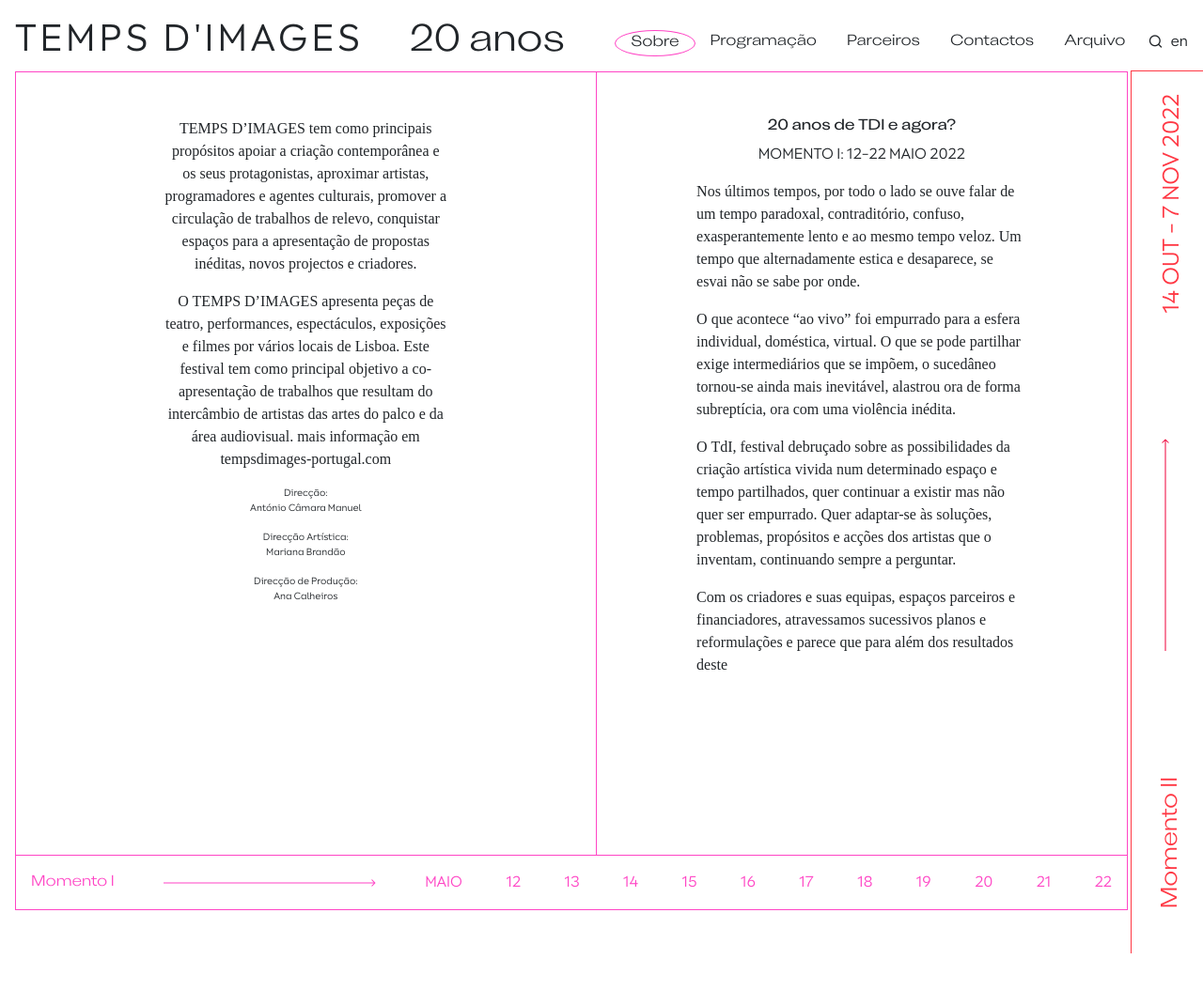
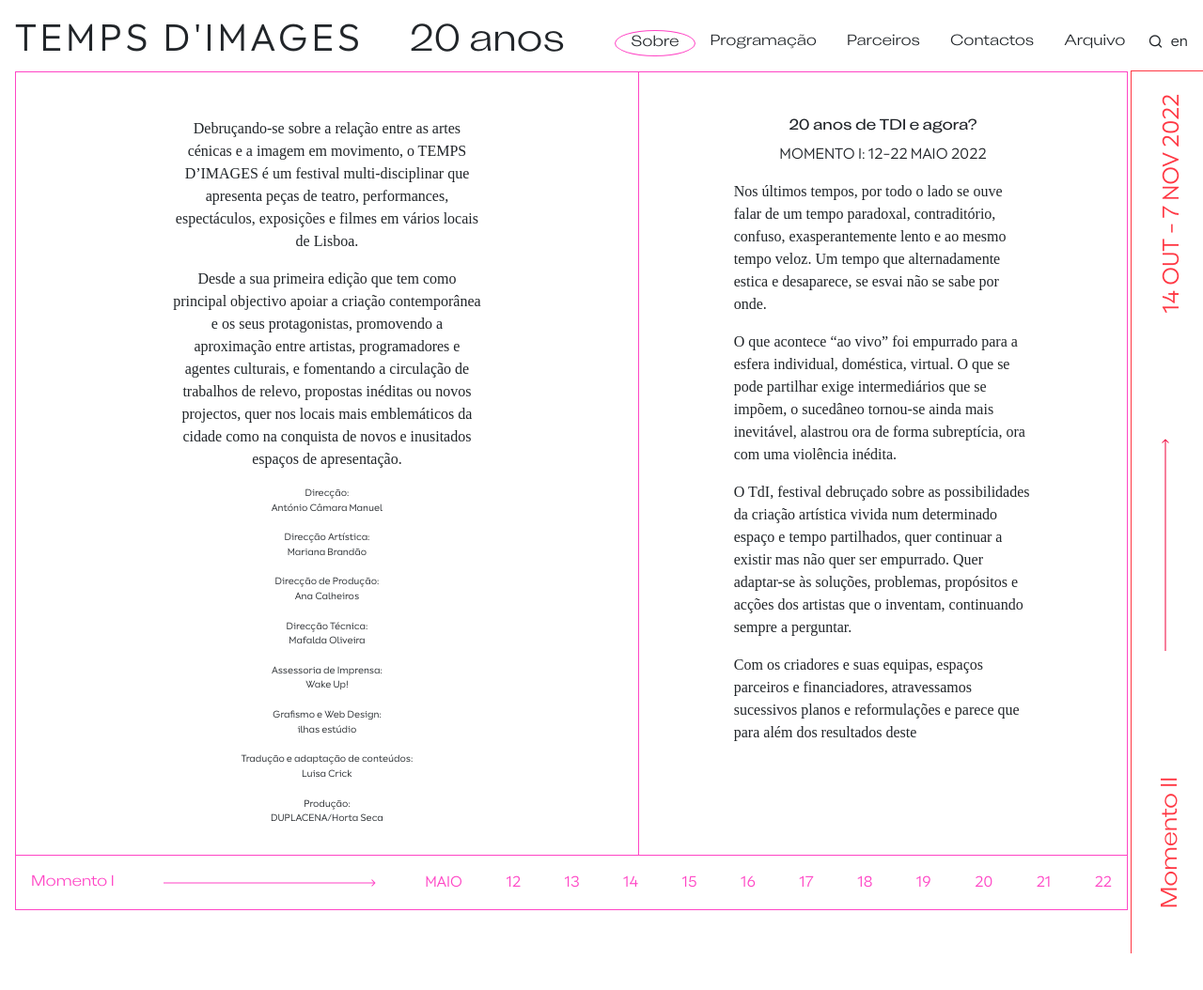
Before and after one commit to mnvnery/tempsdimages2023-m2, a Jekyll site: the page built from sobre.html, in a window 1280 px wide. Shown: the whole page at 94% size. Built offline with Jekyll 4.4.1, drawn with Linux system fonts in a browser that asks for light colours; some web fonts are replaced.

Commit message:
Update from Forestry.io Maria Nery updated sobre.html

```diff
--- a/sobre.html
+++ b/sobre.html
@@ -1,15 +1,18 @@
 ---
 layout: default
-festival: "<p>TEMPS D’IMAGES tem como principais propósitos apoiar a criação contemporânea
-  e os seus protagonistas, aproximar artistas, programadores e agentes culturais,
-  promover a circulação de trabalhos de relevo, conquistar espaços para a apresentação
-  de propostas inéditas, novos projectos e criadores.</p><p>O TEMPS D’IMAGES apresenta
-  peças de teatro, performances, espectáculos, exposições e filmes por vários
-  locais de Lisboa. Este festival tem como principal objetivo a co- apresentação
-  de trabalhos que resultam do intercâmbio de artistas das artes do palco e da área
-  audiovisual. mais informação em tempsdimages-portugal.com</p>"
-tech: "<p>Direcção:<br>António Câmara Manuel</p><p>Direcção Artística:<br>Mariana
-  Brandão</p><p>Direcção de Produção:<br>Ana Calheiros</p>"
+festival: "<p>Debruçando-se sobre a relação entre as artes cénicas e a imagem em movimento,
+  o TEMPS D’IMAGES é um festival multi-disciplinar que apresenta peças de teatro,
+  performances, espectáculos, exposições e filmes em vários locais de Lisboa.</p><p>Desde
+  a sua primeira edição que tem como principal objectivo apoiar a criação contemporânea
+  e os seus protagonistas, promovendo a aproximação entre artistas, programadores
+  e agentes culturais, e fomentando a circulação de trabalhos de relevo, propostas
+  inéditas ou novos projectos, quer nos locais mais emblemáticos da cidade como na
+  conquista de novos e inusitados espaços de apresentação.</p>"
+tech: "<p>Direcção:<br>António Câmara Manuel</p><p>Direcção Artística:<br>Mariana
+  Brandão</p><p>Direcção de Produção:<br>Ana Calheiros</p><p>Direcção Técnica:<br>Mafalda
+  Oliveira</p><p>Assessoria de Imprensa:<br>Wake Up!</p><p>Grafismo e Web Design:<br>ilhas
+  estúdio</p><p>Tradução e adaptação de conteúdos:<br>Luisa Crick</p><p>Produção:<br>DUPLACENA/Horta
+  Seca</p>"
 momento_1:
   title: 20 anos de TDI e agora?
   datas: 'MOMENTO I: 12-22 MAIO 2022'
```
